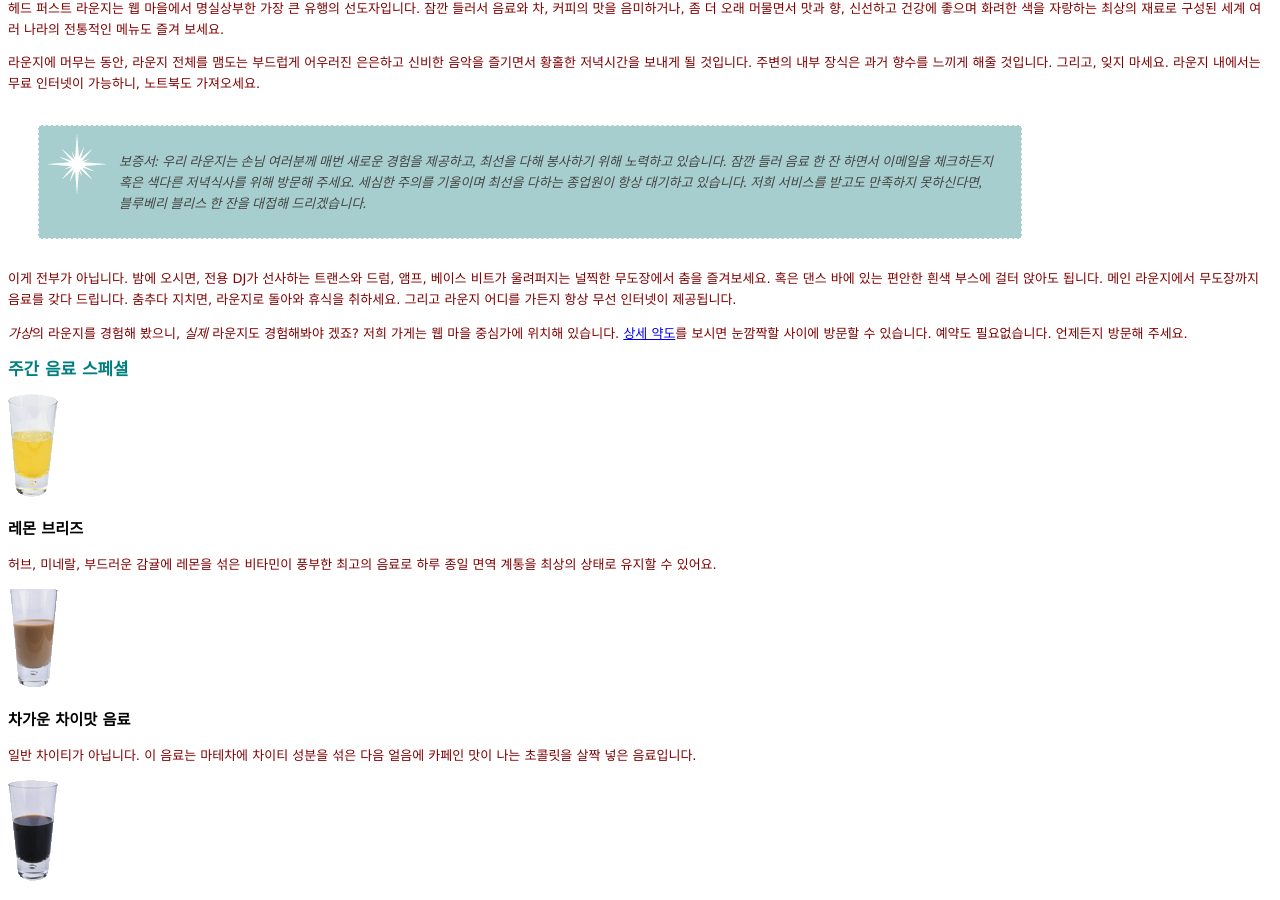
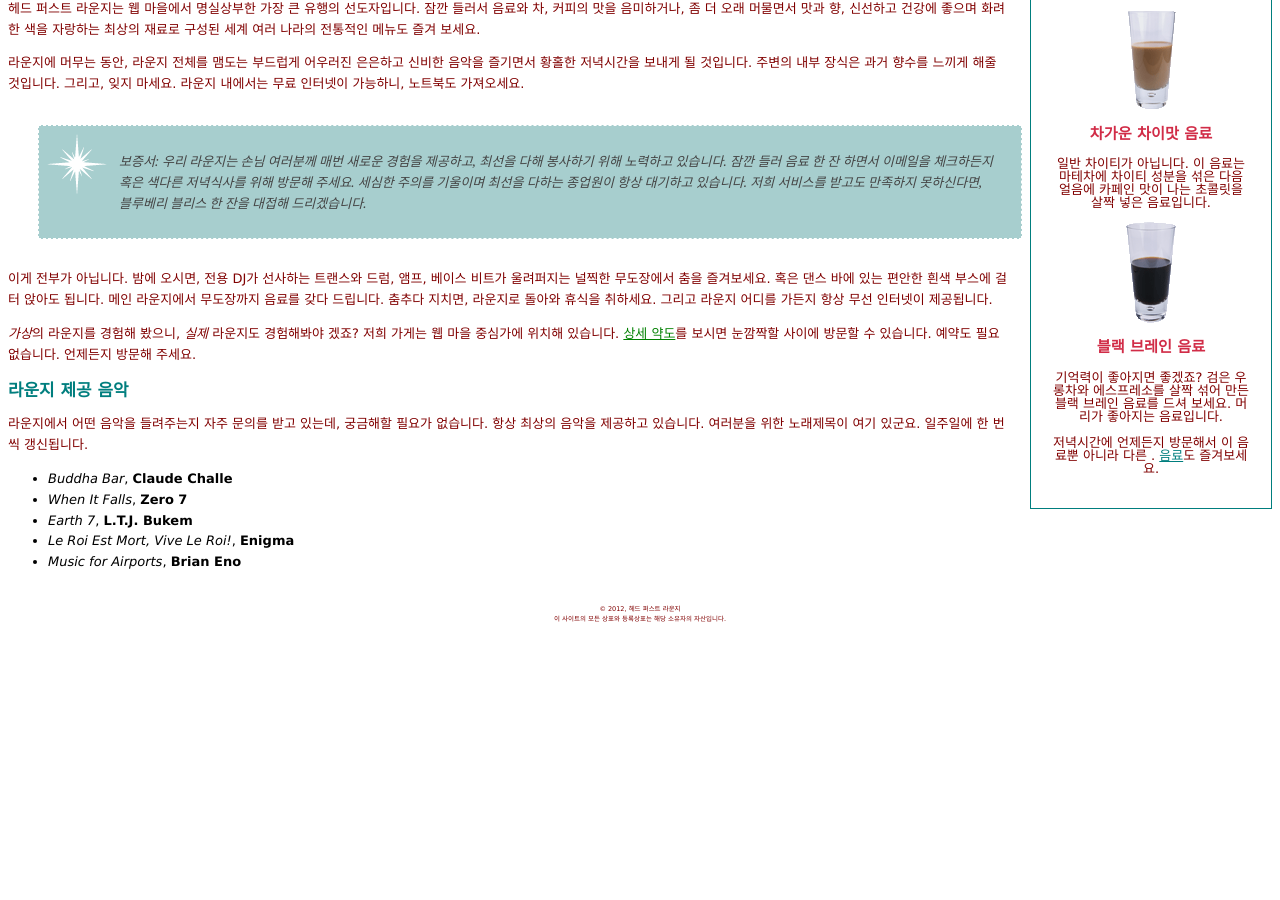
Before and after one commit to jsp0269/StudyHeadFirstHTML, a plain HTML site: page source/HeadFirstLounge/Lounge.html in a window 1280 px wide. Shown: the part 265-1165 px from the top of the page. After the commit the page ends 896 px from the top, so only its background shows below. Drawn offline with Linux system fonts and the light colour scheme.

Commit message:
Chapter 10

```diff
--- a/source/HeadFirstLounge/Lounge.html
+++ b/source/HeadFirstLounge/Lounge.html
@@ -5,12 +5,50 @@
     <meta charset="UTF-8">
     <title>헤드 퍼스트 라운지</title>
     <link rel="stylesheet" type="text/css" href="css/lounge.css">
-    <link rel="stylesheet" type="text/css" href="css/lounge-mobile.css"
-    media="screen and (max-device-width:480px)">
+    <link rel="stylesheet" type="text/css" href="css/lounge-mobile.css" media="screen and (max-device-width:480px)">
     <link rel="stylesheet" media="print" href="css/lounge-print.css">
 </head>
 
 <body>
+    <div id="elixirs">
+        <h2>주간 음료 스페셜</h2>
+        <p>
+            <img src="img/yellow.gif" alt="Lemon Breeze Elixir">
+        </p>
+        <h3>레몬 브리즈</h3>
+        <p>
+            허브, 미네랄, 부드러운 감귤에
+            레몬을 섞은 비타민이 풍부한 최고의 음료로
+            하루 종일 면역 계통을
+            최상의 상태로 유지할 수 있어요.
+        </p>
+
+        <p>
+            <img src="img/chai.gif" alt="Chai Chiller Elixir">
+        </p>
+        <h3>차가운 차이맛 음료</h3>
+        <p>
+            일반 차이티가 아닙니다. 이 음료는 마테차에
+            차이티 성분을 섞은 다음 얼음에 카페인 맛이
+            나는 초콜릿을 살짝 넣은 음료입니다.
+        </p>
+
+        <p>
+            <img src="img/black.gif" alt="Black Brain Brew Elixir">
+        </p>
+        <h3>블랙 브레인 음료</h3>
+        <p>
+            기억력이 좋아지면 좋겠죠? 검은 우롱차와 에스프레소를
+            살짝 섞어 만든 블랙 브레인 음료를 드셔 보세요.
+            머리가 좋아지는 음료입니다.
+        </p>
+
+        <p>
+            저녁시간에 언제든지 방문해서 이 음료뿐 아니라 다른 .
+            <a href="beverages/elixir.html" title="헤드 퍼스트 라운지 음료">음료</a>도 즐겨보세요.
+        </p>
+    </div>
+
     <p>
         <img src="img/logo.gif" alt="Heda First Lounge">
     </p>
@@ -54,43 +92,6 @@
         언제든지 방문해 주세요.
     </p>
 
-    <h2>주간 음료 스페셜</h2>
-    <p>
-        <img src="img/yellow.gif" alt="Lemon Breeze Elixir">
-    </p>
-    <h3>레몬 브리즈</h3>
-    <p>
-        허브, 미네랄, 부드러운 감귤에
-        레몬을 섞은 비타민이 풍부한 최고의 음료로
-        하루 종일 면역 계통을
-        최상의 상태로 유지할 수 있어요.
-    </p>
-
-    <p>
-        <img src="img/chai.gif" alt="Chai Chiller Elixir">
-    </p>
-    <h3>차가운 차이맛 음료</h3>
-    <p>
-        일반 차이티가 아닙니다. 이 음료는 마테차에
-        차이티 성분을 섞은 다음 얼음에 카페인 맛이
-        나는 초콜릿을 살짝 넣은 음료입니다.
-    </p>
-
-    <p>
-        <img src="img/black.gif" alt="Black Brain Brew Elixir">
-    </p>
-    <h3>블랙 브레인 음료</h3>
-    <p>
-        기억력이 좋아지면 좋겠죠? 검은 우롱차와 에스프레소를
-        살짝 섞어 만든 블랙 브레인 음료를 드셔 보세요.
-        머리가 좋아지는 음료입니다.
-    </p>
-
-    <p>
-        저녁시간에 언제든지 방문해서 이 음료뿐 아니라 다른 .
-        <a href="beverages/elixir.html" title="헤드 퍼스트 라운지 음료">음료</a>도 즐겨보세요.
-    </p>
-
     <h2>라운지 제공 음악</h2>
     <p>
         라운지에서 어떤 음악을 들려주는지 자주 문의를 받고 있는데,
@@ -98,12 +99,19 @@
         여러분을 위한 노래제목이 여기 있군요. 일주일에 한 번씩 갱신됩니다.
     </p>
     <ul>
-        <li>Buddha Bar, Claude Challe</li>
-        <li>When It Falls, Zero 7</li>
-        <li>Earth 7, L.T.J. Bukem</li>
-        <li>Le Roi Est Mort, Vive Le Roi!, Enigma</li>
-        <li>Music for Airports, Brian Eno</li>
+        <li><span class="cd">Buddha Bar</span>, <span class="artist">Claude Challe</span></li>
+        <li><span class="cd">When It Falls</span>, <span class="artist">Zero 7</span></li>
+        <li><span class="cd">Earth 7</span>, <span class="artist">L.T.J. Bukem</span></li>
+        <li><span class="cd">Le Roi Est Mort, Vive Le Roi!</span>, <span class="artist">Enigma</span></li>
+        <li><span class="cd">Music for Airports</span>, <span class="artist">Brian Eno</span></li>
     </ul>
+
+    <div id="footer">
+        <p>
+            &copy; 2012, 헤드 퍼스트 라운지<br>
+            이 사이트의 모든 상표와 등록상표는 해당 소유자의 자산입니다.
+        </p>
+    </div>
 </body>
 
 </html>
--- a/source/HeadFirstLounge/css/lounge.css
+++ b/source/HeadFirstLounge/css/lounge.css
@@ -51,3 +51,63 @@ em {
     font-family: Georgia, 'Times New Roman', Times, serif;
     line-height: 1.6em;
 }
+
+#elixirs {
+    background-image: url(../img/cocktail.gif);
+    background-repeat: repeat-x;
+    width: 200px;
+    padding: 0px 20px 20px 20px;
+    margin-left: 20px;
+    text-align: center;
+    border: thin solid #007e7e;
+    line-height: 1;
+    float: right;
+}
+
+#elixirs h2 {
+    color: black;
+}
+
+#elixirs h3 {
+    color: #d12c47;
+}
+
+#footer {
+    font-size: 50%;
+    text-align: center;
+    line-height: normal;
+    margin-top: 30px;
+}
+
+.cd {
+    font-style: italic;
+}
+
+.artist {
+    font-weight: bold;
+}
+
+a:link {
+    color: green;
+}
+
+a:visited {
+    color: red;
+}
+
+a:hover {
+    color: yellow;
+}
+
+#elixirs a:link {
+    color: #007e7e;
+}
+
+#elixirs a:visited {
+    color: #333333;
+}
+
+#elixirs a:hover {
+    background: #f88396;
+    color: #0d5353;
+}
```
